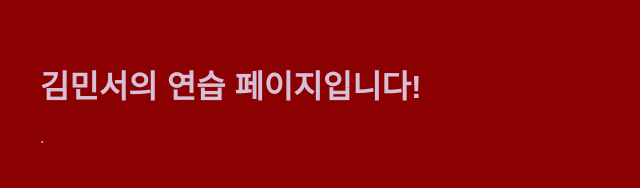
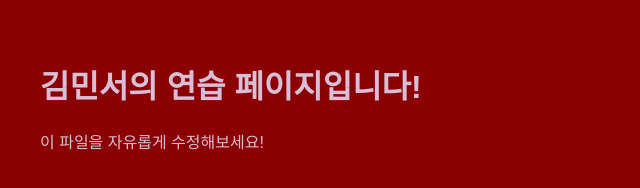
Before and after one commit to mmmmmmmininin09/2025-SM-CODE-FOX, a plain HTML site: page students/student3/index.html in a window 1280 px wide. Shown: the whole page, without its empty margins (0-640 px from the left). Drawn offline with Linux system fonts and the light colour scheme.

Commit message:
index.html 업데이트

```diff
--- a/students/student3/index.html
+++ b/students/student3/index.html
@@ -8,6 +8,6 @@
 </head>
 <body>
   <h1>김민서의 연습 페이지입니다!</h1>
-  <p>.</p>
+  <p>이 파일을 자유롭게 수정해보세요!</p>
 </body>
 </html>
```
